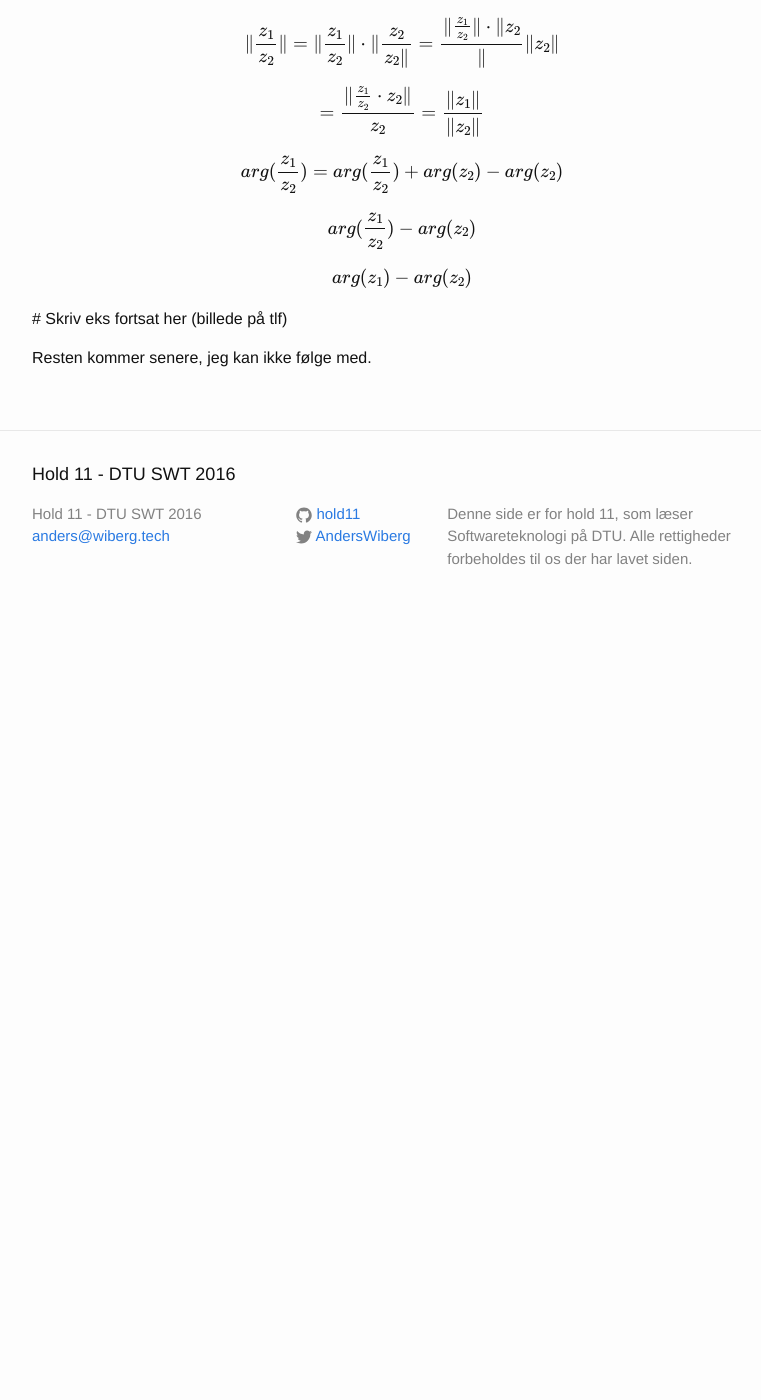
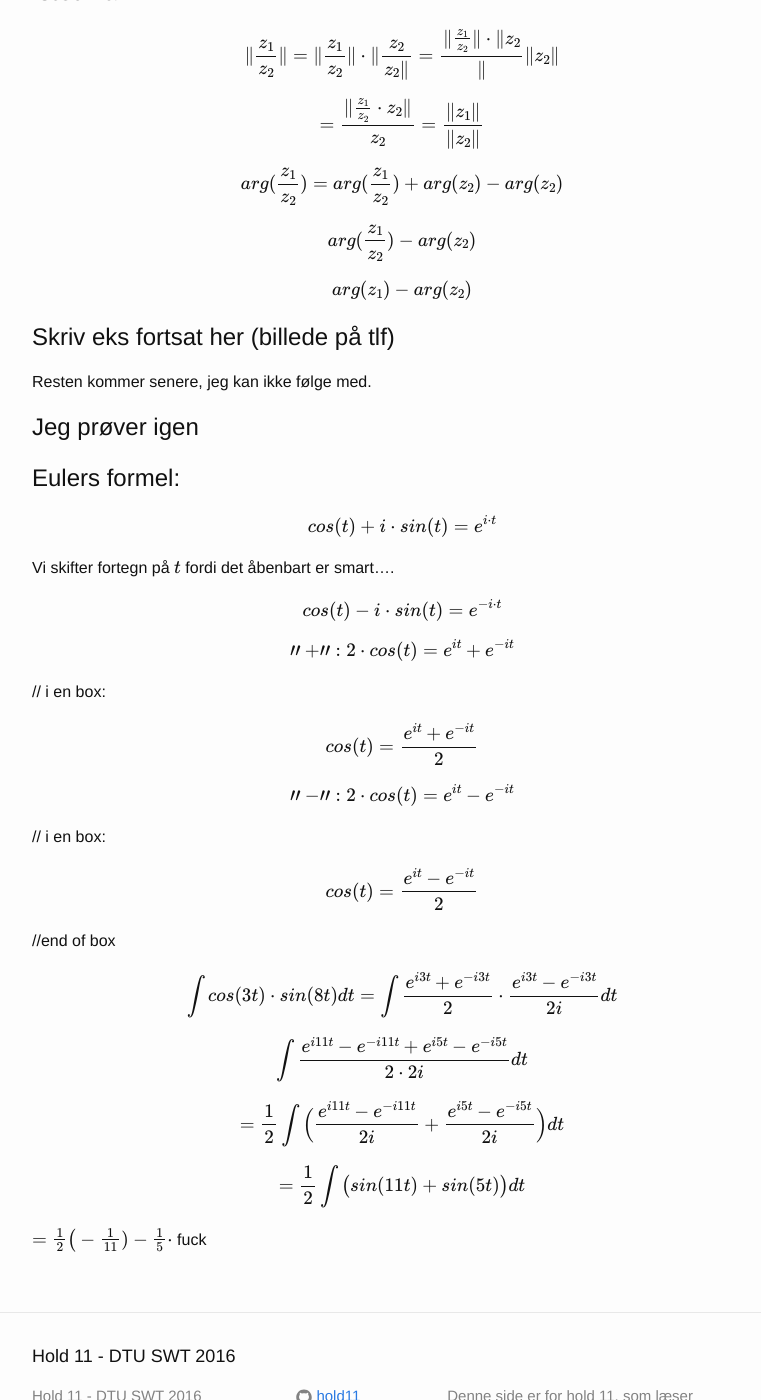
Before and after one commit to hold11/hold11, a Jekyll site: the page built from _posts/2016-09-06-den-komplekse-eksponentialfunktion.md, in a window 1280 px wide and 1400 px high, scrolled down 2634 px. Shown: the whole window, without its empty margins (238-999 px from the left). Built offline with Jekyll 4.4.1, drawn with Linux system fonts in a browser that asks for light colours; formulas are drawn with MathJax 3; before the commit the page ends 3264 px from its top, so only the background shows below that.

Commit message:
fortsættelse

```diff
--- a/_posts/2016-09-06-den-komplekse-eksponentialfunktion.md
+++ b/_posts/2016-09-06-den-komplekse-eksponentialfunktion.md
@@ -100,18 +100,53 @@ $$  z_{1} \cdot z_{2} = r_{1} e^{i\alpha_{1}} \cdot r_{2} e^{i\alpha_{2}} $$
 
   $$ = r_{1} \cdot r_{2} \cdot e^{i(\alpha_{1}+\alpha_{2})} $$
 
-  # fsædfka
+# fsædfka
 
-  $$ \|\frac{z_{1}}{z_{2}}\| = \|\frac{z_{1}}{z_{2}}\| \cdot \|\frac{z_{2}}{z_{2}\|} = \frac{\|\frac{z_{1}}{z_{2}}\| \cdot \| z_{2}} \| { \|z_{2}\|} $$
+$$ \|\frac{z_{1}}{z_{2}}\| = \|\frac{z_{1}}{z_{2}}\| \cdot \|\frac{z_{2}}{z_{2}\|} = \frac{\|\frac{z_{1}}{z_{2}}\| \cdot \| z_{2}} \| { \|z_{2}\|} $$
 
-  $$ = \frac{\|\frac{z_{1}}{z_{2}} \cdot z_{2}\|}{z_{2}} = \frac{\|z_{1}\|}{\|z_{2}\|} $$
+$$ = \frac{\|\frac{z_{1}}{z_{2}} \cdot z_{2}\|}{z_{2}} = \frac{\|z_{1}\|}{\|z_{2}\|} $$
 
-  $$ arg(\frac{z_{1}}{z_{2}}) = arg(\frac{z_{1}}{z_{2}}) + arg(z_{2}) - arg(z_{2}) $$
+$$ arg(\frac{z_{1}}{z_{2}}) = arg(\frac{z_{1}}{z_{2}}) + arg(z_{2}) - arg(z_{2}) $$
 
-  $$ arg(\frac{z_{1}}{z_{2}}) -arg(z_{2}) $$
+$$ arg(\frac{z_{1}}{z_{2}}) -arg(z_{2}) $$
 
-  $$ arg(z_{1}) - arg(z_{2}) $$
+$$ arg(z_{1}) - arg(z_{2}) $$
 
-  # Skriv eks fortsat her (billede på tlf)
+# Skriv eks fortsat her (billede på tlf)
 
-  Resten kommer senere, jeg kan ikke følge med.
+Resten kommer senere, jeg kan ikke følge med.
+
+# Jeg prøver igen
+
+## Eulers formel:
+
+$$ cos(t) + i \cdot sin(t) = e^{i \cdot t} $$
+
+Vi skifter fortegn på $$ t $$ fordi det åbenbart er smart....
+
+$$ cos(t) - i \cdot sin(t) = e^{- i \cdot t} $$
+
+$$ "+": 2\cdot cos(t) = e^{it} + e^{-it} $$
+
+// i en box:
+
+$$ cos(t)=\frac{e^{it} + e^{-it}}{2} $$
+
+$$ "-": 2\cdot cos(t) = e^{it} - e^{-it} $$
+
+// i en box:
+
+$$ cos(t)=\frac{e^{it} - e^{-it}}{2} $$
+
+//end of box
+
+$$ \int{cos(3t)\cdot sin(8t) dt} = \int{\frac{e^{i3t}+e^{-i3t}}{2} \cdot \frac{e^{i3t}-e^{-i3t}}{2i} dt} $$
+
+$$ \int{\frac{e^{i11t}-e^{-i11t}+e^{i5t}-e^{-i5t}}{2\cdot 2i} dt} $$
+
+$$ = \frac{1}{2} \int{\Big (\frac{e^{i11t}-e^{-i11t}}{2i} + \frac{e^{i5t}-e^{-i5t}}{2i}\Big) dt} $$
+
+$$ = \frac{1}{2} \int{\big(sin(11t) + sin(5t) \big) dt} $$
+
+$$ = \frac{1}{2} \big(-\frac{1}{11}) - \frac{1}{5} \cdot  $$
+fuck
```
